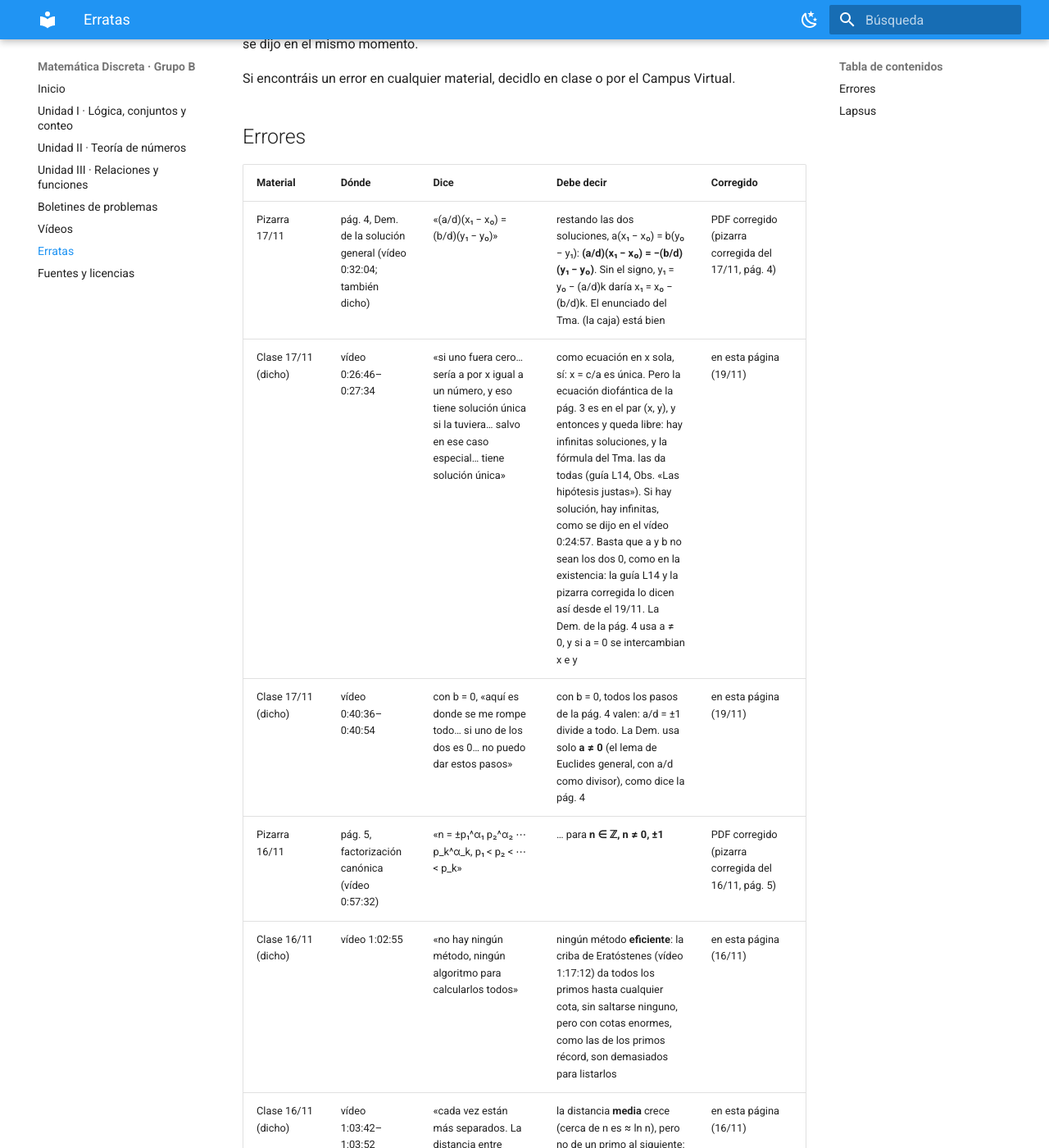
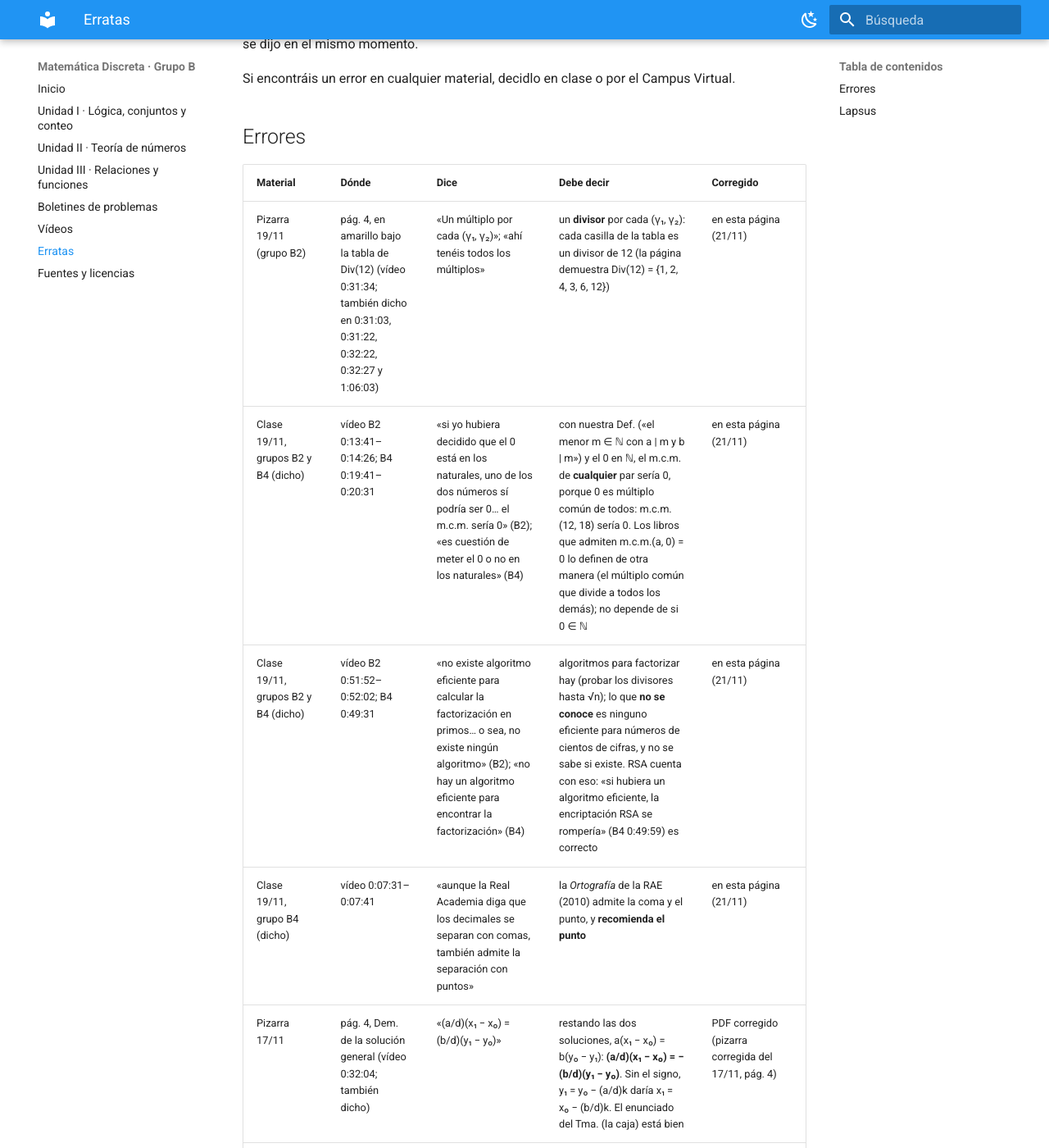
Before and after one commit to llafuent/md2627, an MkDocs documentation site: the page built from docs/erratas.md, in a window 1280 px wide and 1400 px high, scrolled down 359 px. Shown: the whole window at 82% size. Built offline with MkDocs 1.6.1 and Material for MkDocs 9.7.7, drawn with Linux system fonts in a browser that asks for light colours; some of the changed text lies outside the part shown.

Commit message:
Publicar material: erratas.md

```diff
--- a/docs/erratas.md
+++ b/docs/erratas.md
@@ -15,6 +15,10 @@ Si encontráis un error en cualquier material, decidlo en clase o por el Campus
 
 | Material | Dónde | Dice | Debe decir | Corregido |
 |---|---|---|---|---|
+| Pizarra 19/11 (grupo B2) | pág. 4, en amarillo bajo la tabla de Div(12) (vídeo 0:31:34; también dicho en 0:31:03, 0:31:22, 0:32:22, 0:32:27 y 1:06:03) | «Un múltiplo por cada (γ₁, γ₂)»; «ahí tenéis todos los múltiplos» | un **divisor** por cada (γ₁, γ₂): cada casilla de la tabla es un divisor de 12 (la página demuestra Div(12) = {1, 2, 4, 3, 6, 12}) | en esta página (21/11) |
+| Clase 19/11, grupos B2 y B4 (dicho) | vídeo B2 0:13:41–0:14:26; B4 0:19:41–0:20:31 | «si yo hubiera decidido que el 0 está en los naturales, uno de los dos números sí podría ser 0… el m.c.m. sería 0» (B2); «es cuestión de meter el 0 o no en los naturales» (B4) | con nuestra Def. («el menor m ∈ ℕ con a \| m y b \| m») y el 0 en ℕ, el m.c.m. de **cualquier** par sería 0, porque 0 es múltiplo común de todos: m.c.m.(12, 18) sería 0. Los libros que admiten m.c.m.(a, 0) = 0 lo definen de otra manera (el múltiplo común que divide a todos los demás); no depende de si 0 ∈ ℕ | en esta página (21/11) |
+| Clase 19/11, grupos B2 y B4 (dicho) | vídeo B2 0:51:52–0:52:02; B4 0:49:31 | «no existe algoritmo eficiente para calcular la factorización en primos… o sea, no existe ningún algoritmo» (B2); «no hay un algoritmo eficiente para encontrar la factorización» (B4) | algoritmos para factorizar hay (probar los divisores hasta √n); lo que **no se conoce** es ninguno eficiente para números de cientos de cifras, y no se sabe si existe. RSA cuenta con eso: «si hubiera un algoritmo eficiente, la encriptación RSA se rompería» (B4 0:49:59) es correcto | en esta página (21/11) |
+| Clase 19/11, grupo B4 (dicho) | vídeo 0:07:31–0:07:41 | «aunque la Real Academia diga que los decimales se separan con comas, también admite la separación con puntos» | la *Ortografía* de la RAE (2010) admite la coma y el punto, y **recomienda el punto** | en esta página (21/11) |
 | Pizarra 17/11 | pág. 4, Dem. de la solución general (vídeo 0:32:04; también dicho) | «(a/d)(x₁ − x₀) = (b/d)(y₁ − y₀)» | restando las dos soluciones, a(x₁ − x₀) = b(y₀ − y₁): **(a/d)(x₁ − x₀) = −(b/d)(y₁ − y₀)**. Sin el signo, y₁ = y₀ − (a/d)k daría x₁ = x₀ − (b/d)k. El enunciado del Tma. (la caja) está bien | PDF corregido (pizarra corregida del 17/11, pág. 4) |
 | Clase 17/11 (dicho) | vídeo 0:26:46–0:27:34 | «si uno fuera cero… sería a por x igual a un número, y eso tiene solución única si la tuviera… salvo en ese caso especial… tiene solución única» | como ecuación en x sola, sí: x = c/a es única. Pero la ecuación diofántica de la pág. 3 es en el par (x, y), y entonces y queda libre: hay infinitas soluciones, y la fórmula del Tma. las da todas (guía L14, Obs. «Las hipótesis justas»). Si hay solución, hay infinitas, como se dijo en el vídeo 0:24:57. Basta que a y b no sean los dos 0, como en la existencia: la guía L14 y la pizarra corregida lo dicen así desde el 19/11. La Dem. de la pág. 4 usa a ≠ 0, y si a = 0 se intercambian x e y | en esta página (19/11) |
 | Clase 17/11 (dicho) | vídeo 0:40:36–0:40:54 | con b = 0, «aquí es donde se me rompe todo… si uno de los dos es 0… no puedo dar estos pasos» | con b = 0, todos los pasos de la pág. 4 valen: a/d = ±1 divide a todo. La Dem. usa solo **a ≠ 0** (el lema de Euclides general, con a/d como divisor), como dice la pág. 4 | en esta página (19/11) |
@@ -59,6 +63,10 @@ recogen por quien estudie con el vídeo.
 
 | Material | Dónde | Dice | Debe decir | Corregido |
 |---|---|---|---|---|
+| Clase 19/11, grupos B2 y B4 (dicho) | vídeo B2 1:08:11; B4 0:36:07 | «12 es 2 al cubo por 3» | 12 = **2²** · 3, como dice la pizarra (pág. 4); 2³ · 3 = 24 | la pizarra lo dice bien |
+| Clase 19/11, grupo B2 (dicho) | vídeo 0:55:18 | «2 elevado a 7 por 3 elevado al cubo por 1, me da 17 280» | 2⁷ · 3³ · **5** = 17 280, como la tabla de la pág. 5 | la pizarra lo dice bien |
+| Clase 19/11, grupo B4 (dicho) | vídeo 1:13:56 | «¿cuántas [elecciones] para γ₃? 4, 0 y 1» | **2**: el 0 y el 1; dicho bien en 1:14:17, y en la pizarra 4 · 4 · 2 (pág. 7) | la pizarra lo dice bien |
+| Clase 19/11, grupo B4 (dicho) | vídeo 1:16:28 | «y así hasta α_k más 0» | α_k **+ 1**, como dice la pizarra (pág. 7) | la pizarra lo dice bien |
 | Clase 17/11 (dicho) | vídeo 0:40:55 | «por eso necesito que los dos sean necesariamente 0» | … **distintos de 0**, como dice la caja del Tma. (pág. 4) | la pizarra lo dice bien |
 | Clase 16/11 (dicho) | vídeo 0:50:22 | «este p sub 1 se va con este p sub j» | con q_j: p₁ = q_j, y se tachan los dos (la pág. 5 lo dice bien) | dicho bien en la misma Dem. (vídeo 0:51:27) |
 | Clase 10/11 (dicho) | vídeo 0:06:27 | r, «como es un resto, va a ser siempre positivo» | r ≥ 0: puede ser 0. La conclusión no cambia: no hace falta \|r\| (la pág. 4 dice «restos ≥ 0») | dicho bien más tarde, el 10/11 (vídeo 0:19:26, 0:21:56); corregido en clase el 16/11 (vídeo 16/11 0:02:25–0:02:37) |
```
